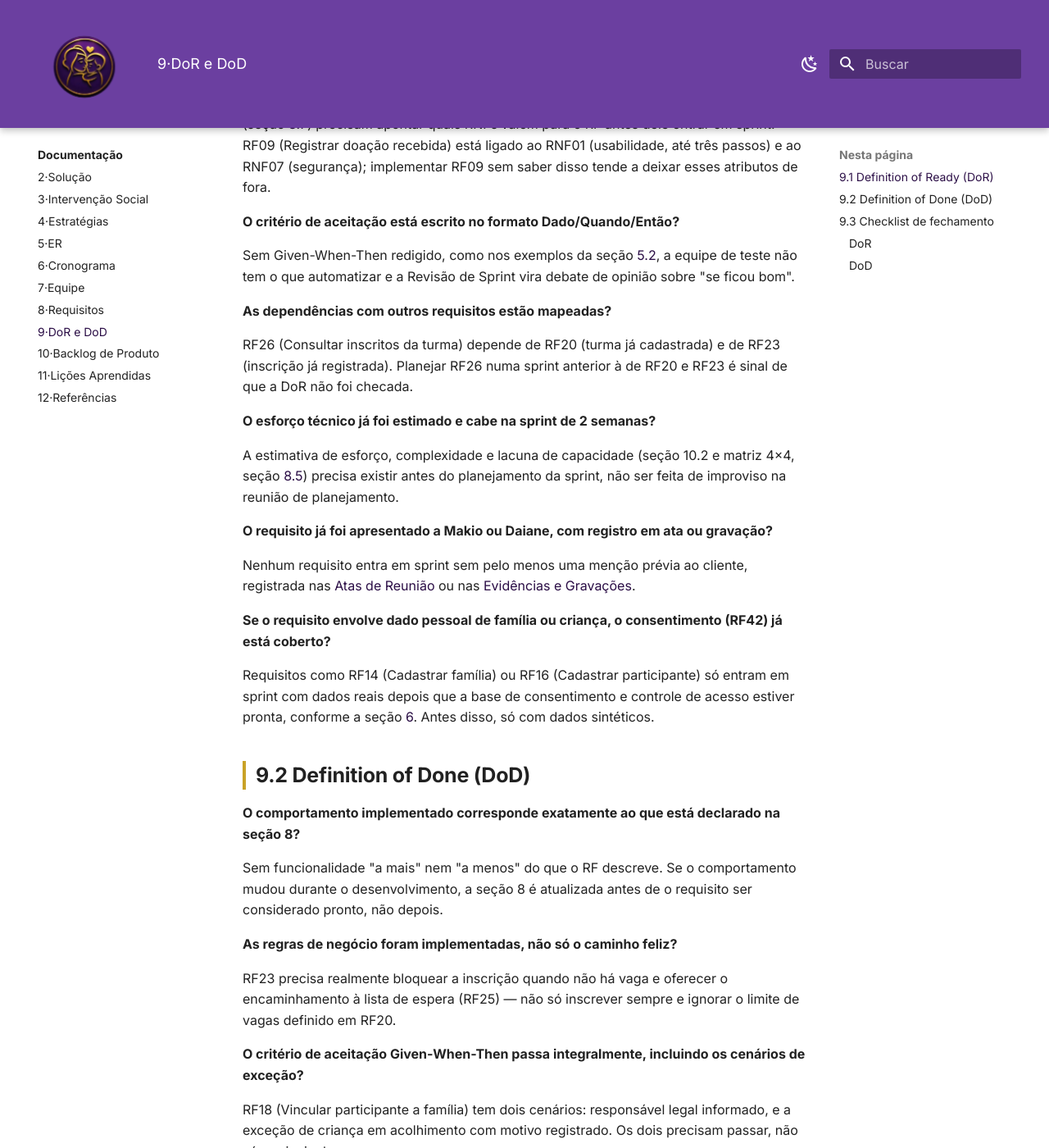
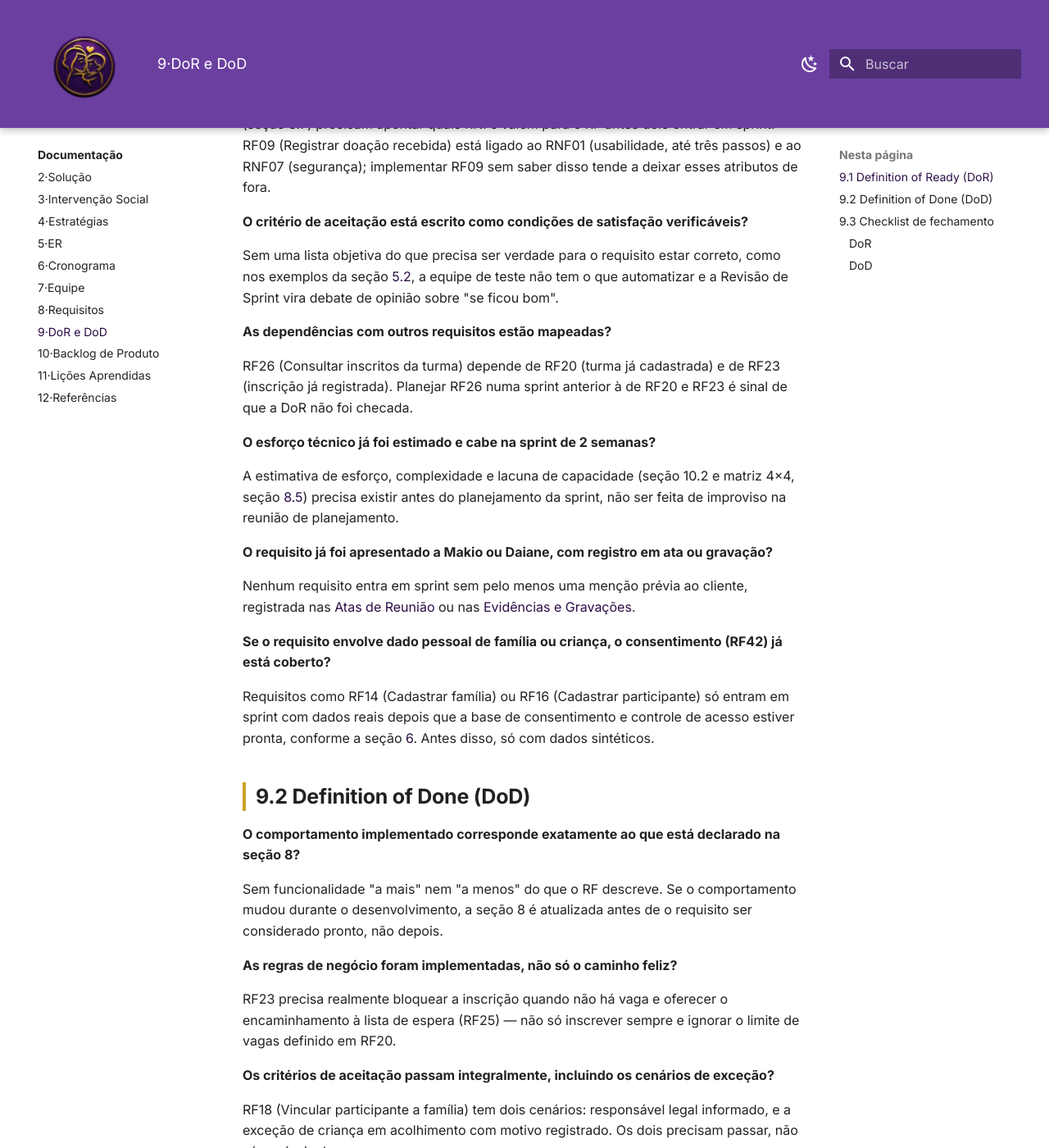
Before and after one commit to mdsreq-fga-unb/REQ-2026.2-T01-MaesGuerreiras, an MkDocs documentation site: the page built from docs/09-dor-dod/index.md, in a window 1280 px wide and 1400 px high, scrolled down 1327 px. Shown: the whole window at 82% size. Built offline with MkDocs 1.6.1 and Material for MkDocs 9.7.7, drawn with Linux system fonts in a browser that asks for light colours; some of the changed text lies outside the part shown.

Commit message:
Remove Given-When-Then e escreve criterios de aceitacao da Sprint 5

```diff
--- a/docs/09-dor-dod/index.md
+++ b/docs/09-dor-dod/index.md
@@ -49,11 +49,11 @@ valem para o RF antes dele entrar em sprint. RF09 (Registrar doação recebida)
 RNF01 (usabilidade, até três passos) e ao RNF07 (segurança); implementar RF09 sem saber disso
 tende a deixar esses atributos de fora.
 
-**O critério de aceitação está escrito no formato Dado/Quando/Então?**
+**O critério de aceitação está escrito como condições de satisfação verificáveis?**
 
-Sem Given-When-Then redigido, como nos exemplos da seção
-[5.2](../05-er/index.md#52-rastreabilidade-dos-requisitos), a equipe de teste não tem o que
-automatizar e a Revisão de Sprint vira debate de opinião sobre "se ficou bom".
+Sem uma lista objetiva do que precisa ser verdade para o requisito estar correto, como nos
+exemplos da seção [5.2](../05-er/index.md#52-rastreabilidade-dos-requisitos), a equipe de teste
+não tem o que automatizar e a Revisão de Sprint vira debate de opinião sobre "se ficou bom".
 
 **As dependências com outros requisitos estão mapeadas?**
 
@@ -92,8 +92,7 @@ o desenvolvimento, a seção 8 é atualizada antes de o requisito ser considerad
 RF23 precisa realmente bloquear a inscrição quando não há vaga e oferecer o encaminhamento à
 lista de espera (RF25) — não só inscrever sempre e ignorar o limite de vagas definido em RF20.
 
-**O critério de aceitação Given-When-Then passa integralmente, incluindo os cenários de
-exceção?**
+**Os critérios de aceitação passam integralmente, incluindo os cenários de exceção?**
 
 RF18 (Vincular participante a família) tem dois cenários: responsável legal informado, e a
 exceção de criança em acolhimento com motivo registrado. Os dois precisam passar, não só o
@@ -149,7 +148,7 @@ avançar.
 | ☐ | O perfil de acesso está definido na tabela de permissões (8.4)? |
 | ☐ | Existe protótipo validado com a coordenação (quando aplicável)? |
 | ☐ | Os RNFs aplicáveis estão listados? |
-| ☐ | O critério de aceitação está em Dado/Quando/Então? |
+| ☐ | O critério de aceitação está escrito como condições de satisfação verificáveis? |
 | ☐ | As dependências com outros RFs estão mapeadas? |
 | ☐ | O esforço técnico foi estimado e cabe na sprint? |
 | ☐ | O requisito já foi apresentado a Makio ou Daiane, com registro? |
```
Also changed, not shown: docs/05-er/index.md (+13 -7 lines).
